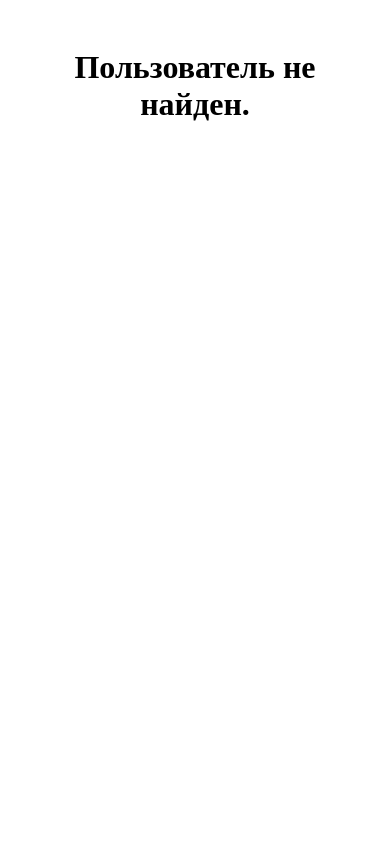
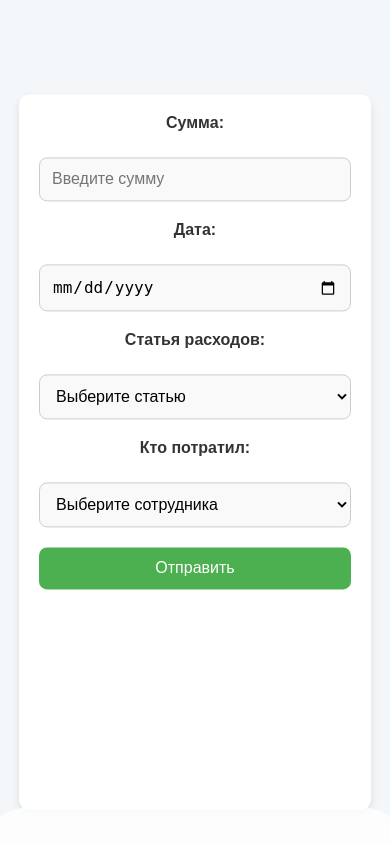
Before and after one commit to REVIVAL-MIMI/TBG-MIiniApp, a Flask app: page / in a window 390 px wide. Run offline with Flask 3, Linux system fonts and the light colour scheme; some libraries are stand-ins or nearby versions.

Commit message:
Добавил немного визуала

```diff
--- a/credentials.json
+++ /dev/null
@@ -1 +0,0 @@
-тут должны быть данные, но гит не пропускает из за "секретов"
--- a/static/css/style.css
+++ b/static/css/style.css
@@ -1,64 +1,233 @@
-/* Стили для светлой темы */
-body.light-theme {
-    background-color: white;
-    color: black;
+
+body {
+    font-family: 'Arial', sans-serif;
+    margin: 0;
+    padding: 0;
+    background-color: #f4f7fa;
+    display: flex;
+    flex-direction: column;
+    align-items: center;
+    justify-content: center;
+    min-height: 100vh;
+    transition: background-color 0.3s ease;
 }
 
-/* Стили для тёмной темы */
-body.dark-theme {
-    background-color: black;
-    color: white;
+
+body.light-theme {
+    background-color: #f4f7fa;
+    color: #333;
 }
 
-/* Контейнер для приветствия */
+
+body.dark-theme {
+    background-color: #1c1c1c;
+    color: #f1f1f1;
+}
+
 #greeting-container {
     text-align: center;
-    padding: 20px;
+    padding: 40px;
+    width: 100%;
+    display: flex;
+    align-items: center;
+    justify-content: center;
+    opacity: 1;
+    transition: opacity 2s ease-in-out;
 }
 
-/* Скрытая форма, которую мы покажем после приветствия */
+body.light-theme #greeting {
+    color: #333;
+}
+
+body.dark-theme #greeting {
+    color: #fff;
+}
+
 .hidden {
     display: none;
 }
 
-/* Плавное появление формы */
 #main-form {
     display: none;
     opacity: 0;
-    transition: opacity 1s ease-in-out;
+    transition: opacity 2s ease-in-out;
 }
 
-/* Когда форма будет отображаться */
 #main-form.visible {
     display: block;
     opacity: 1;
 }
+#main-form {
+    color: #1c1c1c;
+    display: flex;
+    flex-direction: column;
+    gap: 20px;
+    margin: 30px auto;
+    padding: 20px;
+    background-color: #fff;
+    border-radius: 10px;
+    box-shadow: 0 4px 8px rgba(0, 0, 0, 0.1);
+    align-items: center;
+    justify-content: center;
+    height: 80vh;
+    opacity: 0;
+    transition: opacity 2.5s ease-in-out;
+    position: absolute;
+    top: 50%;
+    left: 50%;
+    transform: translate(-50%, -50%);
+    width: 80%;
+    max-width: 600px;
+    z-index: 1;
+}
 
-/* Стили для формы */
 form {
     display: flex;
     flex-direction: column;
-    gap: 10px;
-    max-width: 400px;
-    margin: 0 auto;
+    gap: 15px;
+    width: 100%;
+    align-items: center;
 }
 
-input {
-    padding: 10px;
+input, select {
+    padding: 12px;
+    font-size: 16px;
     margin: 5px 0;
     border: 1px solid #ccc;
-    border-radius: 4px;
+    border-radius: 8px;
+    background-color: #f9f9f9;
+    transition: background-color 0.3s ease;
+    width: 100%;
+    box-sizing: border-box;
+}
+
+input:focus, select:focus {
+    background-color: #e6f7ff;
+    border-color: #66b3ff;
+    outline: none;
 }
 
 button {
-    padding: 10px;
+    padding: 12px 20px;
     background-color: #4CAF50;
     color: white;
+    font-size: 16px;
     border: none;
-    border-radius: 4px;
+    border-radius: 8px;
     cursor: pointer;
+    transition: background-color 0.3s ease;
+    width: 100%;
 }
 
 button:hover {
     background-color: #45a049;
 }
+
+button:active {
+    background-color: #3e8e41;
+}
+
+label {
+    font-size: 16px;
+    font-weight: bold;
+    color: #333;
+    margin-bottom: 5px;
+}
+
+select option {
+    padding: 10px;
+}
+
+body.dark-theme input, body.dark-theme select, body.dark-theme button {
+    background-color: #333;
+    color: white;
+    border-color: #555;
+}
+
+body.dark-theme input:focus, body.dark-theme select:focus, body.dark-theme button:hover {
+    background-color: #444;
+}
+
+.center-content {
+    display: flex;
+    flex-direction: column;
+    align-items: center;
+    justify-content: center;
+    height: 100%;
+    width: 100%;
+}
+
+@keyframes snowflakes {
+    0% {
+        transform: translateY(-100vh) rotate(0deg);
+        opacity: 1;
+    }
+    100% {
+        transform: translateY(100vh) rotate(360deg);
+        opacity: 0;
+    }
+}
+
+.snowflake {
+    position: absolute;
+    top: -10px;
+    width: 15px;
+    height: 15px;
+    background-color: #fff;
+    border-radius: 50%;
+    animation: snowflakes 2.5s linear forwards;
+    pointer-events: none;
+    opacity: 0.9;
+}
+
+.snowflake:nth-child(odd) {
+    width: 12px;
+    height: 12px;
+    background-color: #e0e0e0;
+    animation-duration: 2.5s;
+    animation-delay: -1s;
+}
+
+.snowflake:nth-child(even) {
+    width: 18px;
+    height: 18px;
+    background-color: #ffffff;
+    animation-duration: 2.5s;
+    animation-delay: -2s;
+}
+
+.snowflake::after {
+    content: "";
+    position: absolute;
+    top: 50%;
+    left: 50%;
+    width: 4px;
+    height: 4px;
+    background-color: #fff;
+    border-radius: 50%;
+    transform: translate(-50%, -50%);
+}
+
+.snowbank {
+    position: absolute;
+    bottom: 0;
+    width: 100%;
+    height: 50px;
+    background-color: #fff;
+    opacity: 0.8;
+    border-top-left-radius: 50%;
+    border-top-right-radius: 50%;
+    z-index: 1;
+}
+
+#greeting-container {
+    text-align: center;
+    padding: 20px;
+    opacity: 1;
+    transition: opacity 3s ease-out;
+    position: absolute;
+    top: 50%;
+    left: 50%;
+    transform: translate(-50%, -50%);
+    z-index: 2;
+}
--- a/templates/index.html
+++ b/templates/index.html
@@ -14,8 +14,6 @@
 
 <!-- Главная форма -->
 <div id="main-form" class="hidden">
-    <h2>Главная форма</h2>
-    <p>Заполните данные о расходах.</p>
 
     <form id="expense-form">
 
@@ -37,8 +35,6 @@
             <option value="" disabled selected>Выберите сотрудника</option>
         </select>
 
-
-
         <!-- Кнопка отправить -->
         <button type="submit">Отправить</button>
     </form>
```
Also changed, not shown: static/js/app.js (+44 -1 lines).
